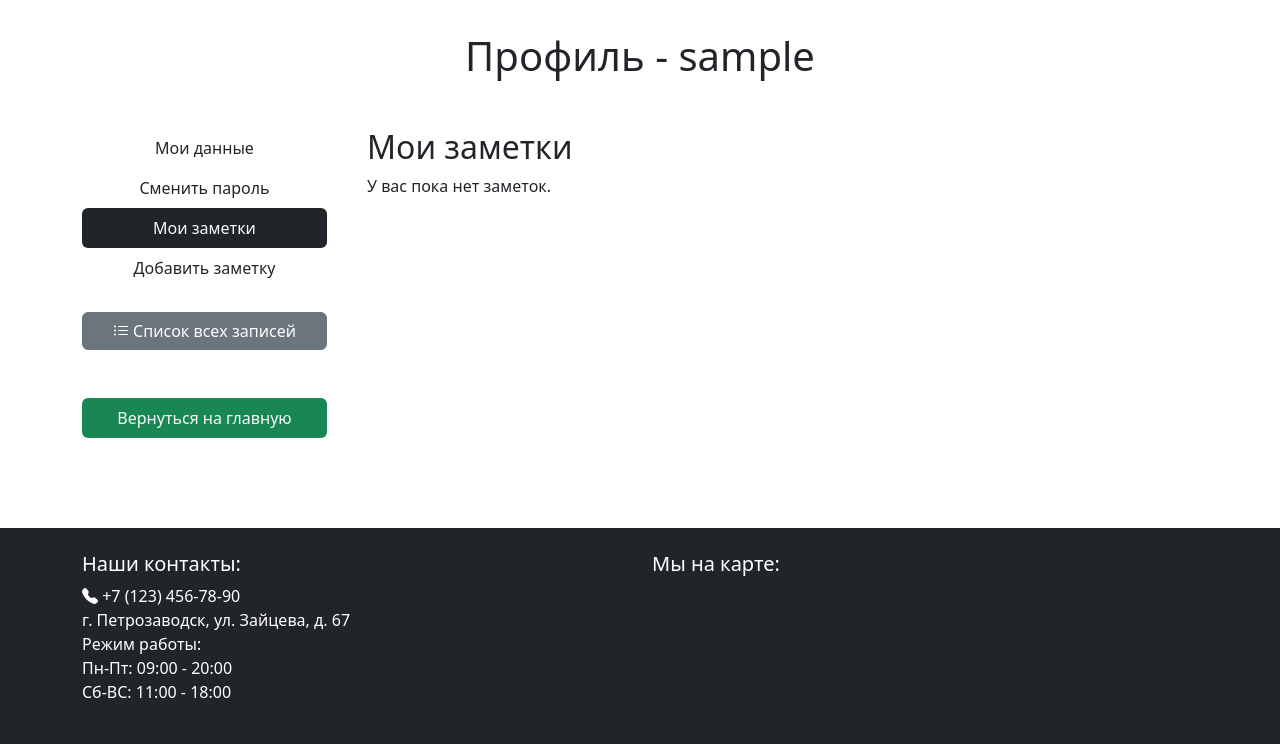
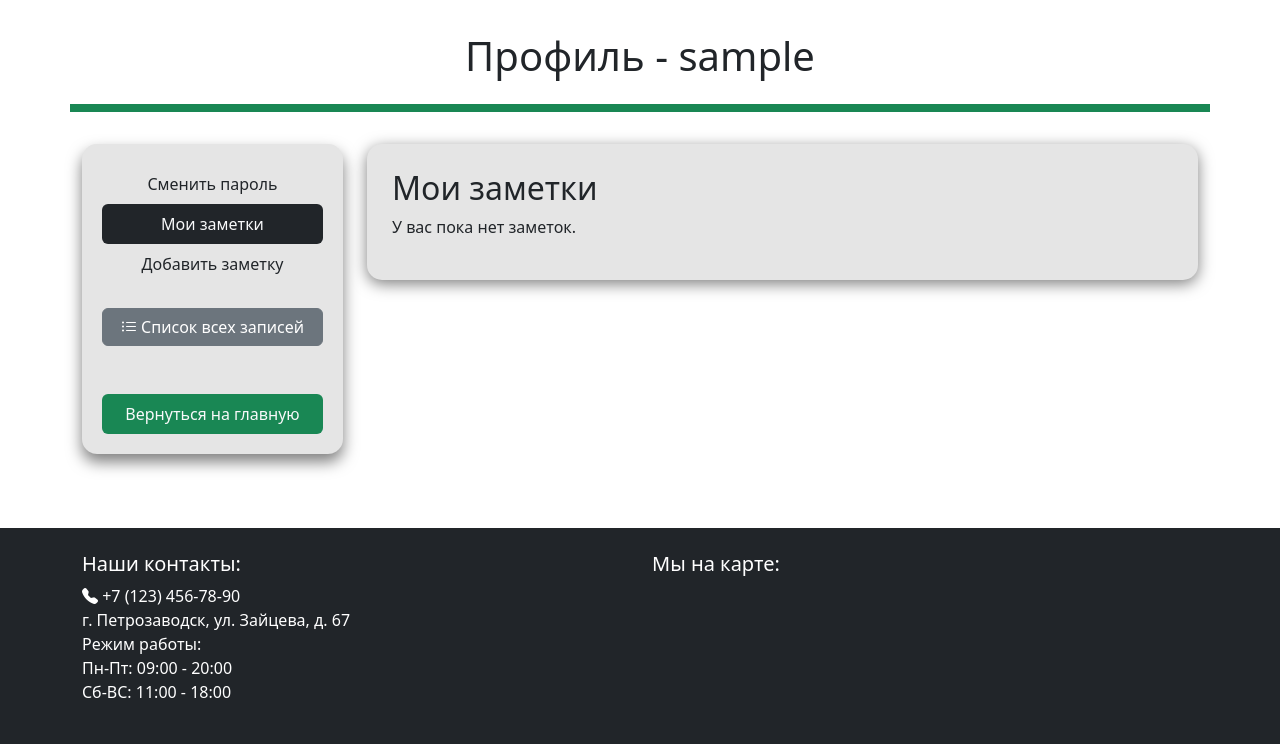
Before and after one commit to Vitaliy-2/diploma, a Django app: page /user/my-notes/ in a window 1280 px wide. Shown: the part 56-800 px from the top of the page. Run offline with Django 5.2, Linux system fonts and the light colour scheme; the visitor is signed in with stand-in values (Sample User, id 1); some libraries are stand-ins or nearby versions.

Commit message:
Оформление профиля

```diff
--- a/STOservice/signals.py
+++ b/STOservice/signals.py
@@ -16,7 +16,7 @@ def send_telegram_notification(sender, instance, action, **kwargs):
         services = [service.name for service in instance.services.all()]
         print(f"УСЛУГИ: {services}")
         message = f"""
-*Новая запись на консультацию*
+*Новая запись на обслуживание*
 
 *Имя:* {instance.name}
 *Телефон:* {instance.phone or 'не указан'}
--- a/STOservice/templates/about.html
+++ b/STOservice/templates/about.html
@@ -4,7 +4,7 @@
 {% block head %}<link rel="stylesheet" href="{% static 'css/about.css' %}">{% endblock %}
 
 {% comment %} Тест коммет {% endcomment %}
-{% block title %}О сервисе{% endblock %}
+{% block title %}Об услугах{% endblock %}
 
 {% block header %}
 {% include 'menu.html' %}
--- a/STOservice/templates/thanks.html
+++ b/STOservice/templates/thanks.html
@@ -7,10 +7,11 @@
 {% endblock %}
 
 {% block content %}
-<div class="container mt-5">
+
+<div class="container mt-5 text-center">
     <h1>Спасибо за вашу заявку!</h1>
     <p>Мы свяжемся с вами в ближайшее время для уточнения деталей.</p>
-    <a href="/" class="btn btn-primary mt-3">Вернуться на главную</a>
+    <a href="/" class="btn btn-success mt-3">Вернуться на главную</a>
 </div>
 {% endblock %}
 
--- a/STOservice/views.py
+++ b/STOservice/views.py
@@ -30,8 +30,8 @@ from django.contrib.auth.mixins import UserPassesTestMixin
 
 MENU = [
         {'title': 'Главная', 'url': '/', 'alias': 'main'},
-        {'title': 'О сервисе', 'url': '/about/', 'alias': 'about'},
-        {'title': 'Услуги', 'url': '/services/', 'alias': 'services'},
+        {'title': 'Об услугах', 'url': '/about/', 'alias': 'about'},
+        {'title': 'Галерея услуг', 'url': '/services/', 'alias': 'services'},
         {'title': 'Отзывы', 'url': '#reviews', 'alias': True},
         {'title': 'Запись', 'url': '/appointment/', 'alias': 'appointment'},
     ]
@@ -132,7 +132,7 @@ class VisitUpdateView(PermissionRequiredMixin, UpdateView):
     form_class = VisitEditModelForm
     # Подтянем url по псевдониму thanks\
     # Функция для поиска маршрутов по имени (надежный метод)
-    success_url = reverse_lazy("thanks")
+    success_url = reverse_lazy("visits")
 
 
 # Миксин, дает проверку прав, выдаваемых через админку PermissionRequiredMixin,
--- a/static/css/base_profile.css
+++ b/static/css/base_profile.css
@@ -14,3 +14,77 @@ html {
     top: 20px;
     width: 100%;
 }
+
+
+.profile-nav-container {
+    background: #e5e5e5;
+    border-radius: 15px;
+    padding: 20px;
+    box-shadow: 0 8px 15px rgba(0, 0, 0, 0.5);
+    text-align: center;
+    display: flex;
+    flex-direction: column;
+    align-items: center;
+}
+
+.profile-content {
+    background: #e5e5e5;
+    border-radius: 15px;
+    padding: 25px;
+    box-shadow: 0 4px 15px rgba(0, 0, 0, 0.5);
+}
+
+.profile-section-title {
+    color: #198754;
+    font-weight: 600;
+    margin-bottom: 20px;
+    border-left: 2px solid #198754;
+    padding-left: 15px;
+}
+
+.profile-card {
+    background: linear-gradient(145deg, #ffffff, #f8f9fa);
+    border-radius: 12px;
+    box-shadow: 0 4px 15px rgba(0, 0, 0, 0.1);
+}
+
+.profile-card-body {
+    padding: 20px;
+}
+
+.profile-info-item {
+    display: flex;
+    align-items: center;
+    margin-bottom: 15px;
+    padding: 10px;
+    border-bottom: 1px solid #e9ecef;
+}
+
+.profile-icon {
+    color: #198754;
+    margin-right: 15px;
+    font-size: 1.2rem;
+}
+
+.profile-label {
+    font-weight: 600;
+    margin-right: 10px;
+    color: #495057;
+}
+
+.profile-value {
+    color: #198754;
+}
+
+.profile-info-item:hover {
+    background-color: rgba(25, 135, 84, 0.05);
+    border-radius: 8px;
+    transition: all 0.3s ease;
+}
+
+.decorative-line {
+    width: 100%;
+    height: 8px;
+    background-color: #198754;
+    margin-bottom: 2rem;
+}
--- a/user/templates/base_profile.html
+++ b/user/templates/base_profile.html
@@ -14,17 +14,21 @@
 <div class="container py-4">
 
     <div class="row">
-        <h1 class='text-center mt-2 mb-5'>Профиль - {{ user.get_username }}</h1>
+        <h1 class='text-center mt-2 mb-4'>Профиль - {{ user.get_username }}</h1>
+        <div class="decorative-line"></div>
 
-        <div class="col-md-3">
-            {% comment %} Вставка меню {% endcomment %}
-            {% include "include/profile_nav.html" %}
+        <div class="col-md-3 mb-3">
+            <div class="profile-nav-container">
+                {% include "include/profile_nav.html" %}
+            </div>
 
         </div>
 
         <div class="col-md-9">
-            {% block content_profile %}
-            {% endblock %}
+            <div class="profile-content">
+                {% block content_profile %}
+                {% endblock %}
+            </div>
         </div>
 
     </div>
--- a/user/templates/include/profile_nav.html
+++ b/user/templates/include/profile_nav.html
@@ -4,10 +4,8 @@
 {% endcomment %}
 
 <!-- navigation.html -->
-<nav id="navbar-example3" class="flex-column align-items-stretch pe-3 text-center">
+<nav id="navbar-example3" class="flex-column align-items-stretch text-center">
     <nav class="nav nav-pills flex-column">
-        <a class="nav-link {% if active_tab == 'profile_data' %}active bg-dark text-light{% else %}text-dark{% endif %}" href="{% url 'profile_data' %}">Мои данные</a>
-
         <a class="nav-link {% if active_tab == 'password_change' %}active bg-dark text-light{% else %}text-dark{% endif %}" href="{% url 'password_change' %}">Сменить пароль</a>
 
         <a class="nav-link {% if active_tab == 'my_notes' %}active bg-dark text-light{% else %}text-dark{% endif %}" href="{% url 'my_notes' %}">Мои заметки</a>
--- a/user/urls.py
+++ b/user/urls.py
@@ -10,8 +10,6 @@ from .views import (
     CustomPasswordChangeView,
     CustomPasswordChangeDoneView,
     ProfileClassView,
-    # CabinetClassView,
-    ProfileDataView,
     AddNoteView,
     MyNotesView,
 )
@@ -51,12 +49,6 @@ urlpatterns = [
     # Личный кабинет
     path("profile/", ProfileClassView.as_view(), name="profile"),
 
-    # Личный кабинет
-    # path("cabinet/", CabinetClassView.as_view(), name="cabinet"),
-
-    # Данные пользователя в профиле
-    path('profile-data/', ProfileDataView.as_view(), name='profile_data'),
-
     # Добавление заметки
     path('add-work-record/', AddNoteView.as_view(), name='add_note'),
     # Список заметок
--- a/user/views.py
+++ b/user/views.py
@@ -54,21 +54,6 @@ class ProfileClassView(LoginRequiredMixin, View):
         return render(request, 'profile.html')
 
 
-# class CabinetClassView(LoginRequiredMixin, View):
-#     def post(self, request):
-#         return render(request, 'cabinet.html')
-
-
-class ProfileDataView(LoginRequiredMixin, TemplateView):
-    template_name = 'profile_data.html'
-
-    def get_context_data(self, **kwargs):
-        context = super().get_context_data(**kwargs)
-        context.update({'active_tab': 'profile_data'})
-        context.update({'title': 'Мои данные'})
-        return context
-
-
 class AddNoteView(LoginRequiredMixin, CreateView):
     form_class = NoteForm
     template_name = 'add_note.html'
```
Also changed, not shown: STOservice/templates/services.html (+8 -3 lines), static/css/services.css (+10 -0 lines), user/templates/profile.html (+18 -6 lines), user/templates/profile_data.html (deleted, +0 -22 lines).
